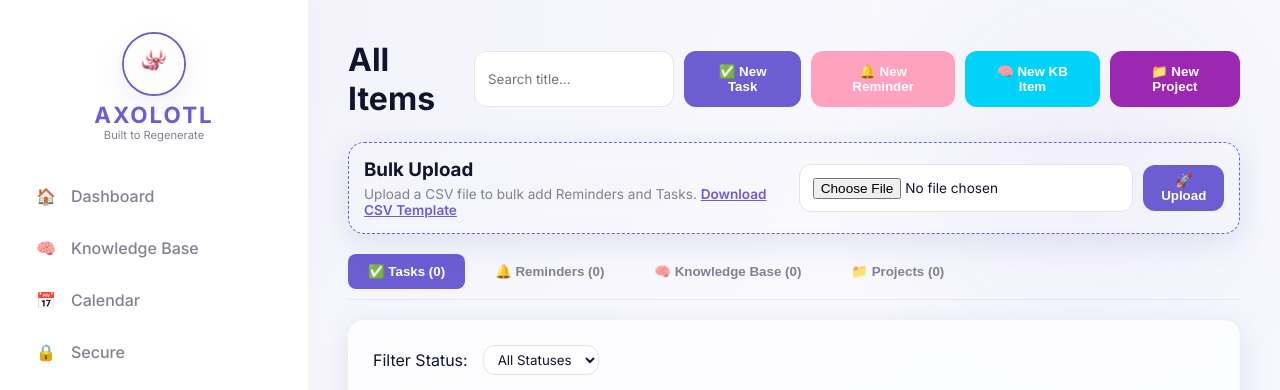
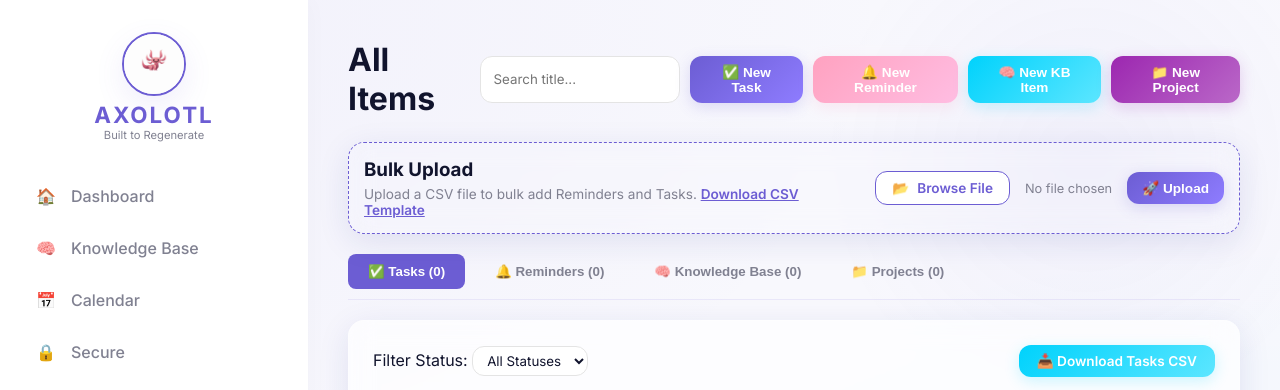
Before and after one commit to BinuAppu/appupersonalapp, a Flask app: page /all in a window 1280 px wide. Shown: the top 390 px of the page. Run offline with Flask 3, Linux system fonts and the light colour scheme; some libraries are stand-ins or nearby versions.

Commit message:
Export option added

```diff
--- a/appu_personal_app/app.py
+++ b/appu_personal_app/app.py
@@ -563,6 +563,89 @@ def get_parent_task_dates(project_id, task_id):
         return jsonify({"start_date": start_date, "end_date": end_date})
     return jsonify({"error": "Parent task or dates not found"}), 404
 
+@app.route('/api/reminders/download')
+def download_reminders():
+    import io
+    import csv
+    from flask import Response
+
+    reminders = data_manager.get_all_reminders()
+    output = io.StringIO()
+    writer = csv.writer(output)
+    writer.writerow(['id', 'title', 'description', 'date', 'recurrence', 'start_time', 'end_time', 'created_at'])
+
+    for rem in reminders:
+        writer.writerow([
+            rem.get('id'),
+            rem.get('title'),
+            rem.get('description'),
+            rem.get('date'),
+            rem.get('recurrence'),
+            rem.get('start_time', ''),
+            rem.get('end_time', ''),
+            rem.get('created_at')
+        ])
+
+    return Response(
+        output.getvalue(),
+        mimetype="text/csv",
+        headers={"Content-disposition": "attachment; filename=reminders_export.csv"}
+    )
+
+@app.route('/api/tasks/download')
+def download_tasks():
+    import io
+    import csv
+    from flask import Response
+
+    tasks = data_manager.get_all_tasks()
+    output = io.StringIO()
+    writer = csv.writer(output)
+    writer.writerow(['id', 'title', 'description', 'status', 'created_at'])
+
+    for task in tasks:
+        writer.writerow([
+            task.get('id'),
+            task.get('title'),
+            task.get('description'),
+            task.get('status'),
+            task.get('created_at')
+        ])
+
+    return Response(
+        output.getvalue(),
+        mimetype="text/csv",
+        headers={"Content-disposition": "attachment; filename=tasks_export.csv"}
+    )
+
+@app.route('/api/projects/download')
+def download_projects():
+    import io
+    import csv
+    from flask import Response
+
+    projects = data_manager.get_all_projects()
+    output = io.StringIO()
+    writer = csv.writer(output)
+    writer.writerow(['id', 'name', 'description', 'start_date', 'end_date', 'status', 'created_at'])
+
+    for project in projects:
+        writer.writerow([
+            project.get('id'),
+            project.get('name'),
+            project.get('description'),
+            project.get('start_date'),
+            project.get('end_date'),
+            project.get('status'),
+            project.get('created_at')
+        ])
+
+    return Response(
+        output.getvalue(),
+        mimetype="text/csv",
+        headers={"Content-disposition": "attachment; filename=projects_export.csv"}
+    )
+
 @app.route('/api/check_update')
 def check_update():
     try:
--- a/appu_personal_app/static/style.css
+++ b/appu_personal_app/static/style.css
@@ -729,6 +729,73 @@
     opacity: 0.8;
     transform: scale(0.99);
     transition: all 0.2s ease;
+}
+
+/* Premium Buttons & Controls */
+.btn-premium {
+    background: linear-gradient(135deg, var(--primary-color) 0%, #8E7CFF 100%);
+    color: white !important;
+    border: none;
+    padding: 8px 18px;
+    border-radius: 12px;
+    font-weight: 600;
+    font-size: 0.85rem;
+    cursor: pointer;
+    transition: all 0.3s cubic-bezier(0.4, 0, 0.2, 1);
+    display: inline-flex;
+    align-items: center;
+    gap: 8px;
+    box-shadow: 0 4px 15px rgba(108, 93, 211, 0.2);
+    text-decoration: none;
+}
+
+.btn-premium:hover {
+    transform: translateY(-2px);
+    box-shadow: 0 6px 20px rgba(108, 93, 211, 0.3);
+    filter: brightness(1.1);
+}
+
+.btn-premium:active {
+    transform: translateY(0);
+}
+
+.btn-premium.secondary {
+    background: linear-gradient(135deg, var(--secondary-color) 0%, #FFBDE2 100%);
+    box-shadow: 0 4px 15px rgba(255, 162, 192, 0.2);
+}
+
+.btn-premium.accent {
+    background: linear-gradient(135deg, var(--accent-color) 0%, #5CE6FF 100%);
+    box-shadow: 0 4px 15px rgba(0, 210, 252, 0.2);
+}
+
+.btn-premium.purple {
+    background: linear-gradient(135deg, #9C27B0 0%, #BA68C8 100%);
+    box-shadow: 0 4px 15px rgba(156, 39, 176, 0.2);
+}
+
+.custom-file-upload {
+    display: inline-flex;
+    align-items: center;
+    gap: 8px;
+    padding: 8px 16px;
+    cursor: pointer;
+    background: var(--input-bg);
+    border: 1.5px solid var(--primary-color);
+    color: var(--primary-color);
+    border-radius: 12px;
+    font-weight: 600;
+    font-size: 0.85rem;
+    transition: all 0.2s ease;
+}
+
+.custom-file-upload:hover {
+    background: var(--primary-color);
+    color: white;
+}
+
+#bulkUploadInput {
+    display: none;
 }
 
 body {
--- a/appu_personal_app/templates/list_view.html
+++ b/appu_personal_app/templates/list_view.html
@@ -6,12 +6,10 @@
 
     <div style="display: flex; gap: 10px;">
         <input type="text" id="searchInput" placeholder="Search title..." style="width: 200px;" onkeyup="filterItems()">
-        <button class="btn" onclick="openCreateModal('task')">✅ New Task</button>
-        <button class="btn btn-secondary" onclick="openCreateModal('reminder')">🔔 New Reminder</button>
-        <button class="btn btn-secondary" style="background-color: var(--accent-color);" onclick="openKBModal()">🧠 New
-            KB Item</button>
-        <button class="btn btn-secondary" style="background-color: #9C27B0;" onclick="openCreateProjectModal()">📁 New
-            Project</button>
+        <button class="btn-premium" onclick="openCreateModal('task')">✅ New Task</button>
+        <button class="btn-premium secondary" onclick="openCreateModal('reminder')">🔔 New Reminder</button>
+        <button class="btn-premium accent" onclick="openKBModal()">🧠 New KB Item</button>
+        <button class="btn-premium purple" onclick="openCreateProjectModal()">📁 New Project</button>
     </div>
 </div>
 
@@ -26,9 +24,15 @@
                     Template</a>
             </p>
         </div>
-        <div style="display: flex; gap: 10px; align-items: center;">
-            <input type="file" id="bulkUploadInput" accept=".csv" style="font-size: 0.85rem;">
-            <button class="btn" onclick="handleBulkUpload()" style="padding: 8px 15px;">🚀 Upload</button>
+        <div style="display: flex; gap: 15px; align-items: center;">
+            <label for="bulkUploadInput" class="custom-file-upload">
+                📂 <span>Browse File</span>
+            </label>
+            <input type="file" id="bulkUploadInput" accept=".csv" onchange="updateFileName()">
+            <span id="fileNameDisplay"
+                style="font-size: 0.8rem; color: var(--text-muted); max-width: 150px; overflow: hidden; text-overflow: ellipsis; white-space: nowrap;">No
+                file chosen</span>
+            <button class="btn-premium" onclick="handleBulkUpload()" style="padding: 8px 15px;">🚀 Upload</button>
         </div>
     </div>
 </div>
@@ -44,7 +48,8 @@
 
 <div id="tasksTab" class="tab-content">
     <div class="card">
-        <div class="filters">
+        <div class="filters" style="display: flex; justify-content: space-between; align-items: center;">
+            <div>
                 <label>Filter Status:</label>
                 <select id="statusFilter" onchange="filterItems()">
                     <option value="All">All Statuses</option>
@@ -54,6 +59,8 @@
                     <option value="Onhold">On Hold</option>
                     <option value="Completed">Completed</option>
                 </select>
+            </div>
+            <a href="/api/tasks/download" class="btn-premium accent">📥 Download Tasks CSV</a>
         </div>
         <table style="width: 100%; text-align: left; border-collapse: collapse;">
             <thead>
@@ -76,8 +83,7 @@
                     <td style="padding: 12px;">
                         <span class="view-comments-link"
                             onclick="viewComments('task', '{{ task.id }}', '{{ task.title|replace("'", "\\'")|replace('"', '
-                            &quot;') }}')">💬
-                            View ({{ task.comments|length }})</span>
+                            &quot;') }}')">💬 View ({{ task.comments|length }})</span>
                     </td>
                     <td style="padding: 12px; display: flex; gap: 8px;">
                         <button class="edit-btn" data-edit-type="task" data-edit-id="{{ task.id }}"
@@ -96,7 +102,8 @@
 
 <div id="remindersTab" class="tab-content" style="display: none;">
     <div class="card">
-        <div class="filters">
+        <div class="filters" style="display: flex; justify-content: space-between; align-items: center;">
+            <div>
                 <label>Filter Recurrence:</label>
                 <select id="recurrenceFilter" onchange="filterItems()">
                     <option value="All">All Recurrences</option>
@@ -106,6 +113,8 @@
                     <option value="Monthly">Monthly</option>
                     <option value="Yearly">Yearly</option>
                 </select>
+            </div>
+            <a href="/api/reminders/download" class="btn-premium accent">📥 Download Reminders CSV</a>
         </div>
         <table style="width: 100%; text-align: left; border-collapse: collapse;">
             <thead>
@@ -126,8 +135,7 @@
                     <td style="padding: 12px;">
                         <span class="view-comments-link"
                             onclick="viewComments('reminder', '{{ rem.id }}', '{{ rem.title|replace("'", "\\'")|replace('"', '
-                            &quot;') }}')">💬
-                            View ({{ rem.comments|length }})</span>
+                            &quot;') }}')">💬 View ({{ rem.comments|length }})</span>
                     </td>
                     <td style="padding: 12px; display: flex; gap: 8px;">
                         <button class="edit-btn" data-edit-type="reminder" data-edit-id="{{ rem.id }}"
@@ -181,7 +189,8 @@
 
 <div id="projectsTab" class="tab-content" style="display: none;">
     <div class="card">
-        <div class="filters">
+        <div class="filters" style="display: flex; justify-content: space-between; align-items: center;">
+            <div>
                 <label>Filter Status:</label>
                 <select id="projectStatusFilter" onchange="filterItems()">
                     <option value="All">All Statuses</option>
@@ -191,6 +200,8 @@
                     <option value="Completed">Completed</option>
                     <option value="Delayed">Delayed</option>
                 </select>
+            </div>
+            <a href="/api/projects/download" class="btn-premium accent">📥 Download Projects CSV</a>
         </div>
         <table style="width: 100%; text-align: left; border-collapse: collapse;">
             <thead>
@@ -307,5 +318,17 @@
             }
         }
     }
+
+    window.updateFileName = function () {
+        const input = document.getElementById('bulkUploadInput');
+        const display = document.getElementById('fileNameDisplay');
+        if (input.files.length > 0) {
+            display.textContent = input.files[0].name;
+            display.style.color = "var(--primary-color)";
+        } else {
+            display.textContent = "No file chosen";
+            display.style.color = "var(--text-muted)";
+        }
+    }
 </script>
 {% endblock %}
```
Also changed, not shown: appu_personal_app/verify_downloads.py (added, +53 -0 lines). Lines whose indentation alone changed are shown as unchanged.
